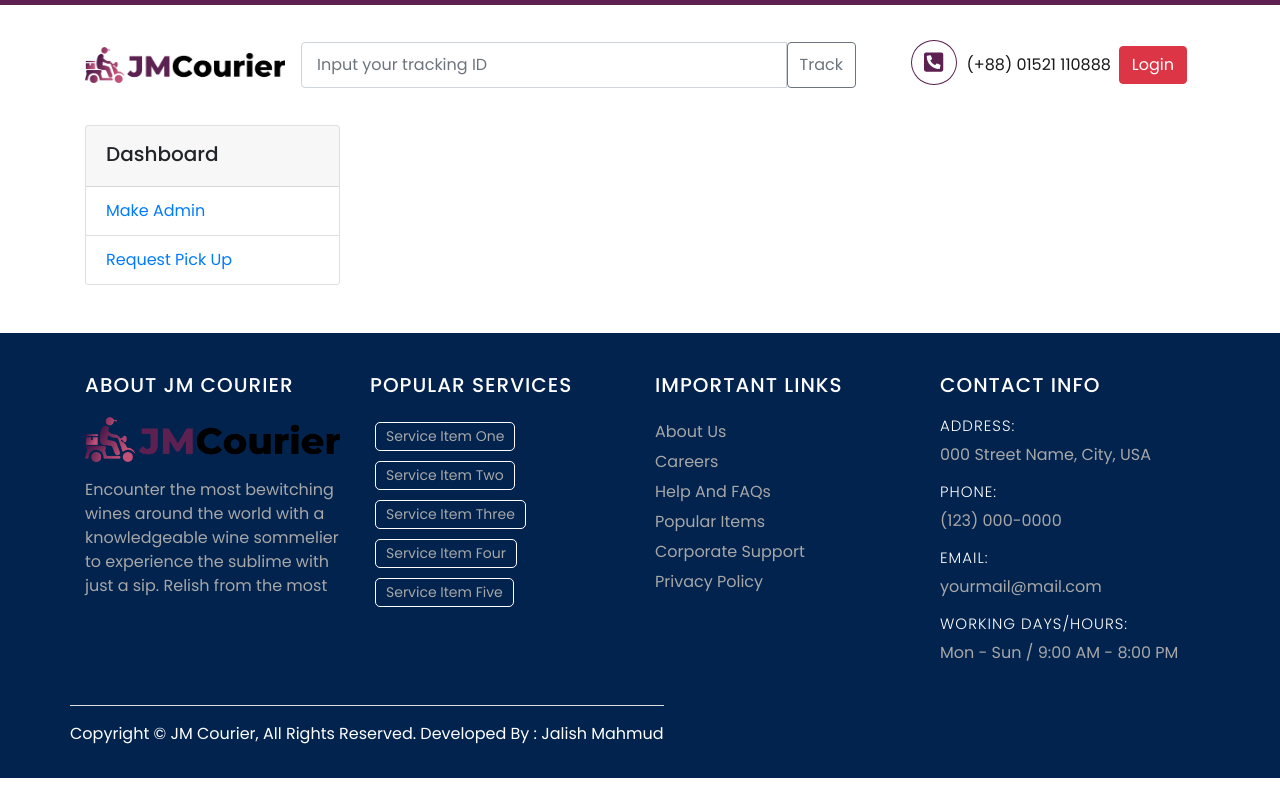
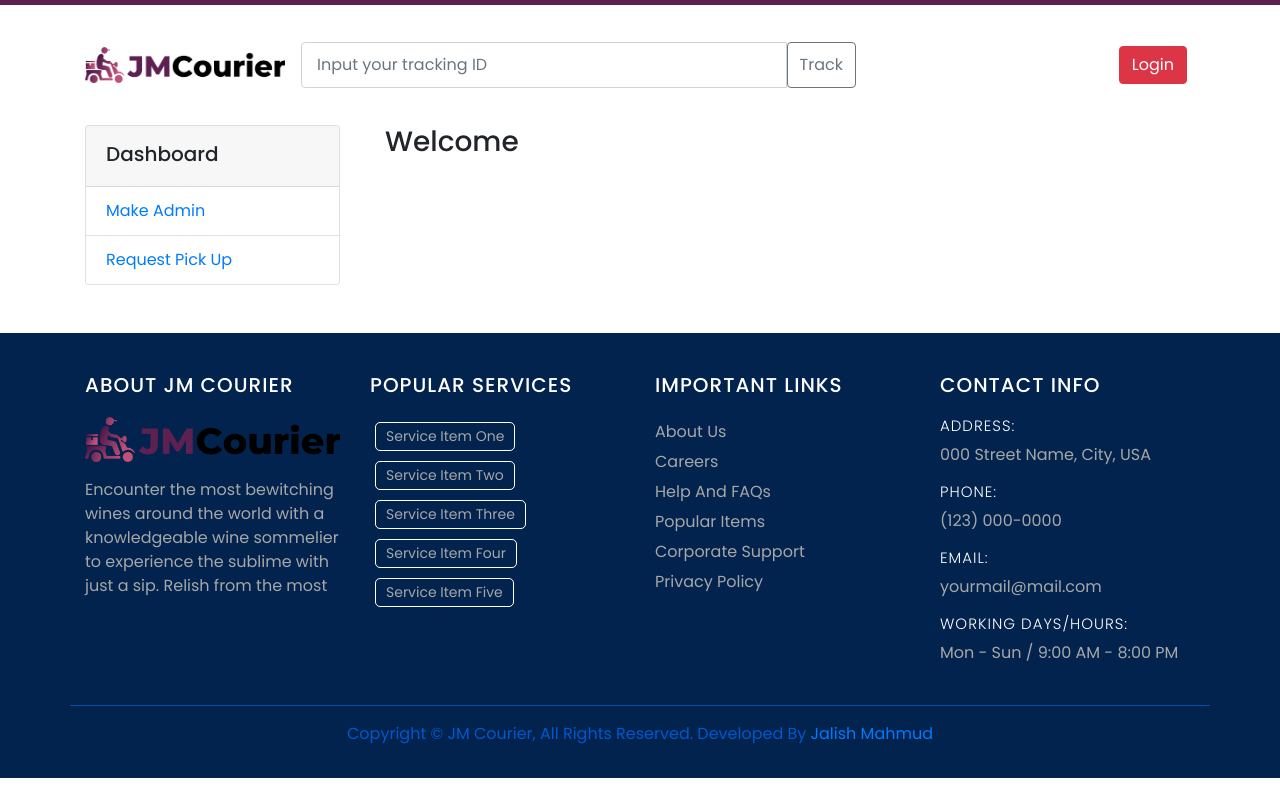
Before and after one commit to jalishmahmud/courier-service-react-client, a React (Create React App) app: page /dashboard in a window 1280 px wide. Built offline with nearby package versions, Linux system fonts and the light colour scheme; no server answers.

Commit message:
login button fixed

```diff
--- a/src/App.js
+++ b/src/App.js
@@ -1,6 +1,7 @@
 import { BrowserRouter as Router, Route, Routes } from "react-router-dom";
 import AuthProvider from "./context/AuthProvider/AuthProvider";
 import Dashboard from "./pages/Dashboard/Dashboard/Dashboard";
+import DashboardHome from "./pages/Dashboard/DashboardHome/DashboardHome";
 import MakeAdmin from "./pages/Dashboard/MakeAdmin/MakeAdmin";
 import PickupRequest from "./pages/Dashboard/PickupRequest/PickupRequest";
 import Home from "./pages/Home/Home/Home";
@@ -21,6 +22,7 @@ function App() {
           <Route path="/login" element={<Login />}></Route>
           <Route path="/register" element={<Register />}></Route>
           <Route path="/dashboard" element={<Dashboard />}>
+            <Route path="/dashboard" element={<DashboardHome />}></Route>
             <Route path="/dashboard/makeAdmin" element={<MakeAdmin />}></Route>
             <Route
               path="/dashboard/requestPickUp"
--- a/src/pages/Dashboard/DashboardHome/DashboardHome.js
+++ b/src/pages/Dashboard/DashboardHome/DashboardHome.js
@@ -1,11 +1,15 @@
 import React from "react";
 import { Container } from "react-bootstrap";
+import useAuth from "../../../hooks/useAuth";
 
 const DashboardHome = () => {
+  const { user } = useAuth();
   return (
     <div>
       <Container>
-        <h2>Dashboard Home</h2>
+        <h3>
+          Welcome <span className="text-danger">{user.email}</span>
+        </h3>
       </Container>
     </div>
   );
--- a/src/pages/Shared/Footer/Footer.css
+++ b/src/pages/Shared/Footer/Footer.css
@@ -46,7 +46,7 @@
 .footer-content span:hover {
   border: 1px solid #ff3333;
 }
-.copyrhgit {
-  color: #fff;
-  border-top: 1px solid #ddd;
+.copyright {
+  color: #005fdbe5;
+  border-top: 1px solid #004db3;
 }
--- a/src/pages/Shared/Footer/Footer.js
+++ b/src/pages/Shared/Footer/Footer.js
@@ -64,10 +64,12 @@ const Footer = () => {
             <p>Mon - Sun / 9:00 AM - 8:00 PM</p>
           </Col>
         </Row>
-        <Row>
-          <p className="copyrhgit text-center py-3">
-            Copyright &copy; JM Courier, All Rights Reserved. Developed By :
-            Jalish Mahmud
+        <Row className="copyright d-flex justify-content-center ">
+          <p className=" py-3">
+            Copyright &copy; JM Courier, All Rights Reserved. Developed By{" "}
+            <Link to="https://portfolio-of-jalish.netlify.app/">
+              Jalish Mahmud
+            </Link>
           </p>
         </Row>
       </Container>
--- a/src/pages/Shared/Navigation/Navigation.js
+++ b/src/pages/Shared/Navigation/Navigation.js
@@ -1,5 +1,5 @@
-import { faPhoneSquareAlt } from "@fortawesome/free-solid-svg-icons";
-import { FontAwesomeIcon } from "@fortawesome/react-fontawesome";
+// import { faPhoneSquareAlt } from "@fortawesome/free-solid-svg-icons";
+// import { FontAwesomeIcon } from "@fortawesome/react-fontawesome";
 import React from "react";
 import {
   Button,
@@ -13,7 +13,7 @@ import { Link } from "react-router-dom";
 import useAuth from "../../../hooks/useAuth";
 import jmCourierLogo from "../../../images/jmCourierLogo.png";
 import "./Navigation.css";
-const phoneSquare = <FontAwesomeIcon icon={faPhoneSquareAlt} />;
+// const phoneSquare = <FontAwesomeIcon icon={faPhoneSquareAlt} />;
 const Navigation = () => {
   const { user, signOutUser } = useAuth();
   return (
@@ -22,6 +22,7 @@ const Navigation = () => {
         <Container>
           <Navbar.Brand as={Link} to="/">
             <img
+              className="img-fluid"
               style={{ maxWidth: "200px" }}
               src={jmCourierLogo}
               alt="JM Courier Logo"
@@ -40,17 +41,27 @@ const Navigation = () => {
           <Navbar.Toggle />
           <Navbar.Collapse className="justify-content-end">
             <Nav className="me-auto">
-              <Navbar.Text>
+              {/* <Navbar.Text>
                 <a href="tel:+8801521110888">
                   <span className="phone-icon">{phoneSquare}</span>(+88) 01521
                   110888
                 </a>
-              </Navbar.Text>
+              </Navbar.Text> */}
               {!user.email ? (
                 <Nav.Link as={Link} to="/login">
                   <Button variant="danger">Login</Button>
                 </Nav.Link>
               ) : (
+                <>
+                  <Nav.Link as={Link} to="/dashboard">
+                    <Button
+                      className="custom-login-logout-btn"
+                      variant="primary"
+                    >
+                      Dashboard
+                    </Button>
+                  </Nav.Link>
+                  <Nav.Link>
                     <Button
                       className="custom-login-logout-btn"
                       onClick={signOutUser}
@@ -58,6 +69,8 @@ const Navigation = () => {
                     >
                       Logout
                     </Button>
+                  </Nav.Link>
+                </>
               )}
             </Nav>
           </Navbar.Collapse>
```
Also changed, not shown: src/pages/Shared/Navigation/Navigation.css (+9 -0 lines). Lines whose indentation alone changed are shown as unchanged.
